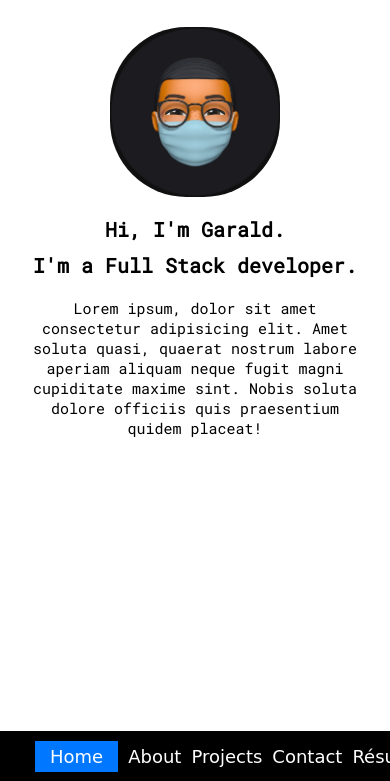
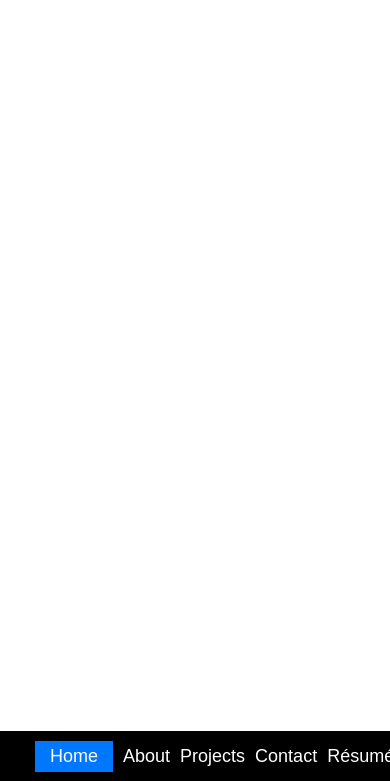
Before and after one commit to geraldelorm/geraldelorm.tech, a plain HTML site: page index.html in a window 390 px wide. Shown: the part 63-844 px from the top of the page. Drawn offline with nearby package versions, Linux system fonts and the light colour scheme; a web font is replaced by a local one.

Commit message:
removed some home items'

```diff
--- a/index.html
+++ b/index.html
@@ -28,17 +28,17 @@
             </div>
         </header>
 
-        <main class="container-2">
+        <!-- <main class="main">
             <div class="main-img">
                 <img src="./img/main-img.jpeg" alt="">
             </div>
             <div class="main-text">
-                <h2>Hi, I'm Garald.</h2>
+                <h2>Hi, I'm Gerald.</h2>
                 <h2>I'm a Full Stack developer.</h2>
                 <p>Lorem ipsum, dolor sit amet consectetur adipisicing elit. Amet soluta quasi, quaerat nostrum labore aperiam aliquam neque fugit magni cupiditate maxime sint. Nobis soluta dolore officiis quis praesentium quidem placeat!</p>
             </div>
-            <!-- <section class="social">Find me on the internet: </section> -->
-        </main>
+            <section class="social">Find me on the internet: </section>
+        </main> -->
 
 
         <footer>Made with <i class="icon ion-heart"></i> in Ghana, by: <span><a href="#">Gerald</a></span></footer>
--- a/style.css
+++ b/style.css
@@ -12,7 +12,6 @@ body {
     max-width: 1500px;
     background-color: rgb(255, 255, 255);
     font-family: 'Roboto Mono', monospace;
-    margin-bottom: 10px;
 
 }
 .container {
@@ -112,7 +111,7 @@ color: rgb(0, 119, 255);
         background-color: rgb(0, 0, 0);
         width: 100%;
         height: 10px;
-        font-family: 'Big Shoulders Inline Display', cursive;
+        font-family: 'Big Shoulders Inline Display', sans-serif;
     }
     .nav-links a {
         text-align: center;
@@ -146,7 +145,7 @@ color: rgb(0, 119, 255);
         color: rgb(255, 255, 255);
         margin: 5px;
         font-size: 18px;
-        font-family: 'Big Shoulders Inline Display', cursive;
+        font-family: 'Big Shoulders Inline Display', sans-serif;
     }
 
     .nav-links .active{
@@ -158,84 +157,6 @@ color: rgb(0, 119, 255);
 
 }
 
-.container-2{
-    margin: 20px;
-    display: flex;
-    flex-wrap: wrap;
-    justify-content: space-evenly;
-    align-items: center;
-    align-content: center;
-    margin-top: 0px;
-}
-
-
-.main-img {
-    padding: 30px;
-    margin: 30px;
-
-}
-
-.main-text {
-    max-width: 600px;
-
-}
-
-.main-text h2{
-    font-size: 30px;
-    padding: 20px;
-}
-
-.main-text p{
-    font-size: 15px;
-    padding: 20px;
-}
-
-.main-img img {
-    flex: 1;
-    width: 300px;
-    height: 300px;
-    border-radius: 45%;
-}
-
-.social {
-    display: block;
-}
-
-@media (max-width: 500px){
-
-    .container-2{
-        display: flex;
-        flex-direction: column;
-        justify-content: flex-start;
-        align-items: center;
-        align-content: center;
-        height: 100%;
-        margin-top: 20px;
-    }
-    .main-img img{
-        width: 170px;
-        height: 170px;
-
-    }
-    .main-img {
-        padding: 10px;
-        margin: 00px;
-
-    }
-
-    .main-text h2{
-        text-align: center;
-        font-size: 20px;
-        padding: 5px;
-    }
-
-    .main-text p {
-        text-align: center;
-        font-size: 15px;
-        padding: 5px;
-        margin-top: 10px;
-    }
-}
 
 footer {
     text-align: center;
```
